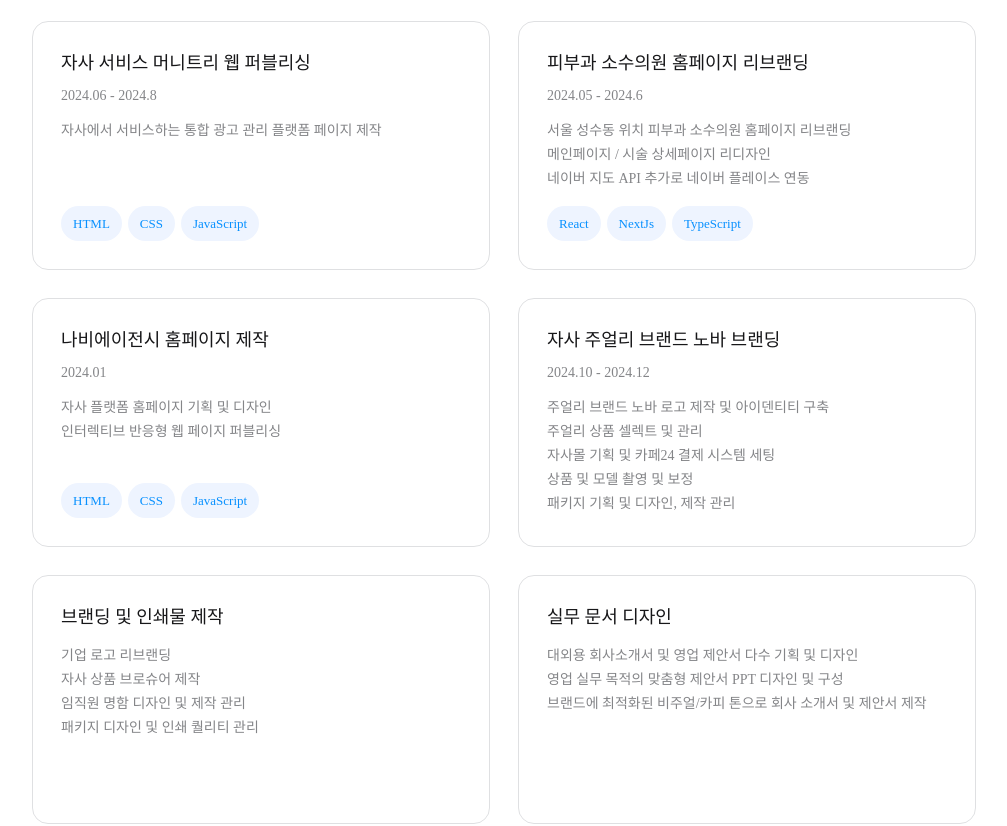
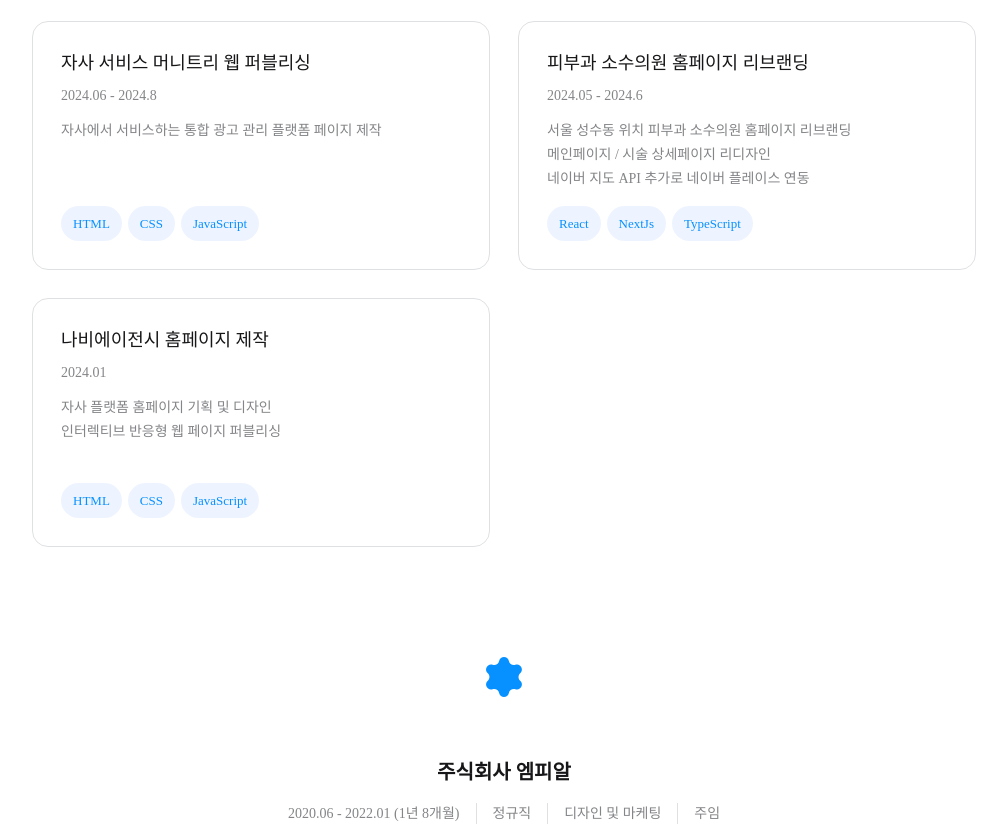
Before and after one commit to clubnerdy/react-lab, a React app: page / in a window 1280 px wide. Shown: the part 3320-4146 px from the top of the page, without its empty margins (136-1143 px from the left). Built offline with nearby package versions, Linux system fonts and the light colour scheme; the HTML template or start-up script is replaced by a standard one.

Commit message:
[feat] 경력 섹션 탭 기능 구현 (#18)
- 경력 섹션 탭 기능 구현

```diff
--- a/src/components/CareerContainer.jsx
+++ b/src/components/CareerContainer.jsx
@@ -14,7 +14,14 @@ const CareerContainer = ({
   hasTabs,
   projects,
 }) => {
-  const [active, setActive] = useState("dev");
+  const [activeTab, setActiveTab] = useState("dev");
+
+  const onChangeTab = (tab) => {
+    setActiveTab(tab);
+  };
+
+  const filteredProjects = projects.filter((item) => item.type === activeTab);
+
   const tabs = [
     { id: "dev", label: "웹 개발" },
     { id: "branding", label: "브랜딩 / 디자인" },
@@ -38,12 +45,16 @@ const CareerContainer = ({
         </div>
         {hasTabs && (
           <div className="career_nav">
-            <Category tabs={tabs} isActive={active} onTabChange={setActive} />
+            <Category
+              tabs={tabs}
+              activeTab={activeTab}
+              onChangeTab={onChangeTab}
+            />
           </div>
         )}
         <div className="career_list">
-          {projects.map((item) => (
-            <CareerCard key={item.id} {...item} />
+          {(hasTabs ? filteredProjects : projects).map((item) => (
+            <CareerCard key={item.id} {...item} activeTab={activeTab} />
           ))}
         </div>
       </div>
--- a/src/components/Category.jsx
+++ b/src/components/Category.jsx
@@ -1,14 +1,14 @@
 import "./Category.css";
 
-const Category = ({ tabs, isActive, onTabChange }) => {
+const Category = ({ tabs, activeTab, onChangeTab }) => {
   return (
     <div className="Category">
       <ul>
         {tabs.map((tab) => (
           <li
             key={tab.id}
-            onClick={onTabChange}
-            className={isActive == tab.id ? "active" : ""}
+            onClick={() => onChangeTab(tab.id)}
+            className={activeTab == tab.id ? "active" : ""}
           >
             {tab.label}
           </li>
```
